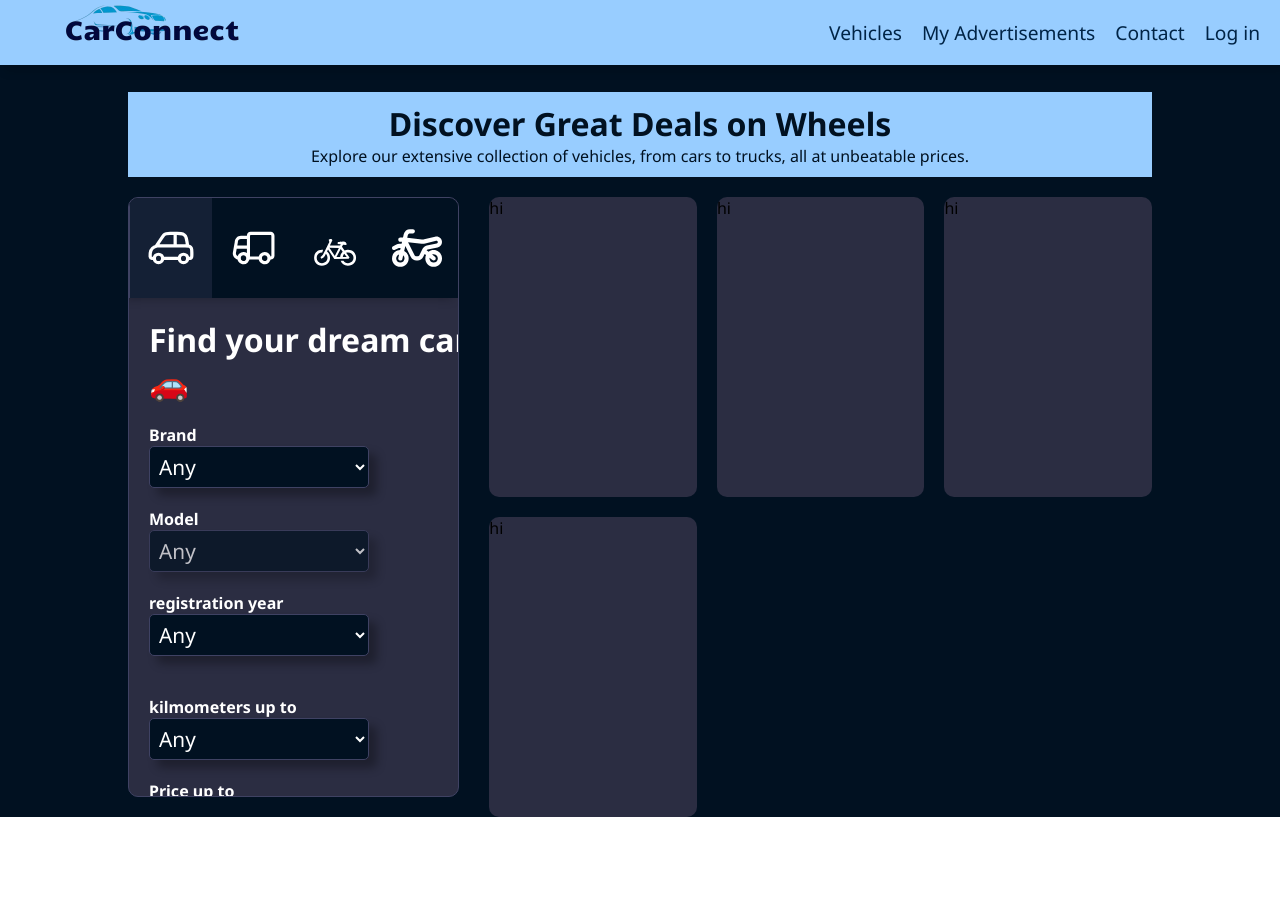
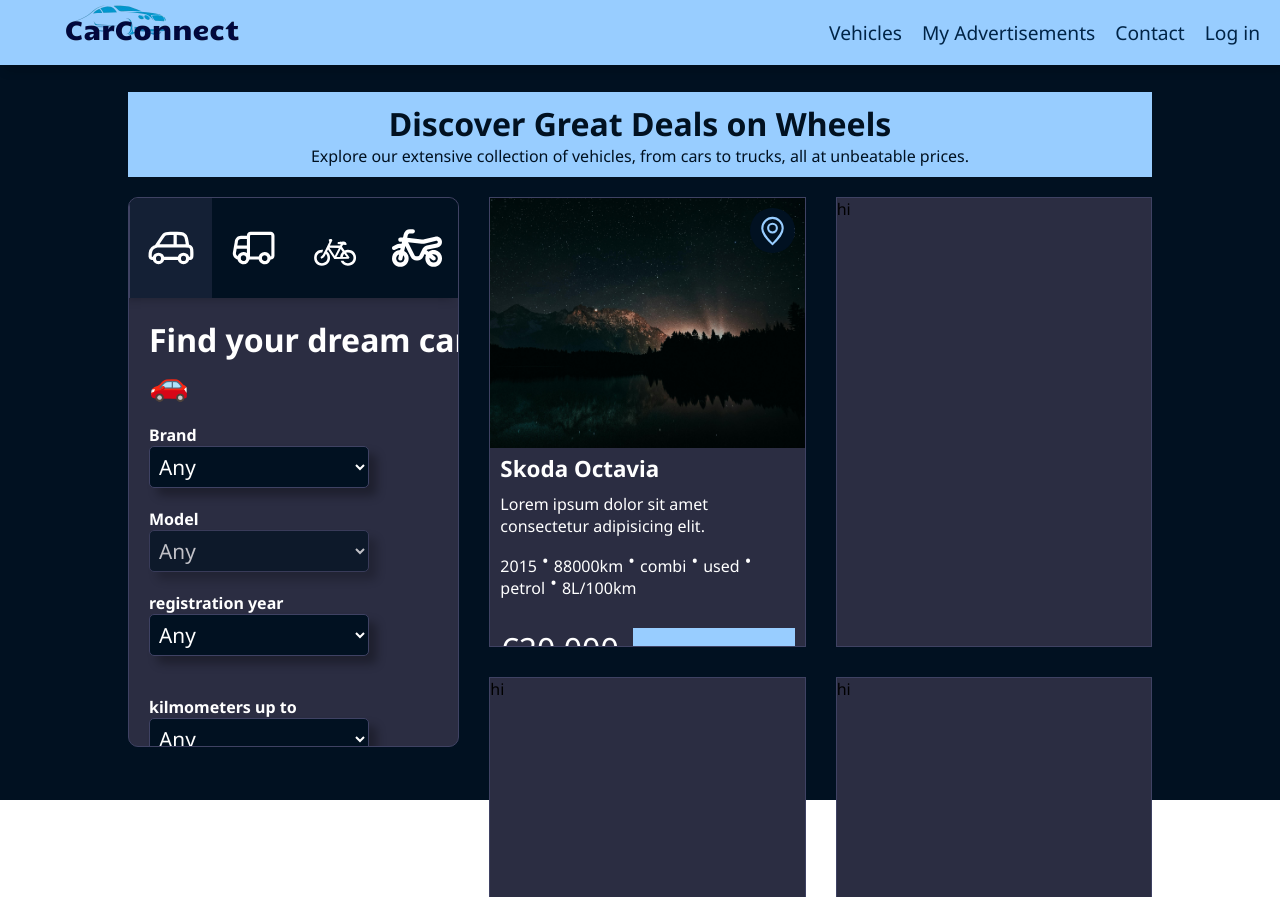
Before and after one commit to David-Sivec/WebAppsProjects, a React (Vite) app in the folder Autobazár/Frontend/: page /vehicles in a window 1280 px wide. Before the commit the page ends 817 px from the top, so only its background shows below. Built offline with nearby package versions, Linux system fonts and the light colour scheme.

Commit message:
vehicle subpage

```diff
--- a/Autobazár/Frontend/src/Components/HorizontalFiltration.css
+++ b/Autobazár/Frontend/src/Components/HorizontalFiltration.css
@@ -27,7 +27,7 @@
   display: flex;
   flex-direction: column;
   width: 100%;
-  height: 600px;
+  height: 550px;
   background-color: var(--dark-bluee);
   border-radius: 10px;
   border: 1px solid var(--border);
@@ -129,8 +129,8 @@
   user-select: none;
 }
 
-.header-vehicle:hover {
-  padding-right: 100px;
+.header-vehicle2:hover {
+  padding-right: 50px;
 }
 
 .actual2 {
--- a/Autobazár/Frontend/src/Links/Vehicles.jsx
+++ b/Autobazár/Frontend/src/Links/Vehicles.jsx
@@ -12,7 +12,20 @@ function Vehicles() {
         <div className="box">
           <HorizontalFiltration />
           <div className="vehicle-list">
-            <div className="vehicle-card">hi</div>
+            <div className="vehicle-card">
+              <img src="./images/bg.jpg" alt="" className="vehicle-card-image" />
+              <div className="location">
+                Slovakia
+                <svg width="40px" height="40px" viewBox="0 0 24 24" fill="none" xmlns="http://www.w3.org/2000/svg"><g id="SVGRepo_bgCarrier" stroke-width="0"></g><g id="SVGRepo_tracerCarrier" stroke-linecap="round" stroke-linejoin="round"></g><g id="SVGRepo_iconCarrier"> <path d="M12 21C15.5 17.4 19 14.1764 19 10.2C19 6.22355 15.866 3 12 3C8.13401 3 5 6.22355 5 10.2C5 14.1764 8.5 17.4 12 21Z" stroke="#98CDFF" stroke-width="1.44" stroke-linecap="round" stroke-linejoin="round"></path> <path d="M12 13C13.6569 13 15 11.6569 15 10C15 8.34315 13.6569 7 12 7C10.3431 7 9 8.34315 9 10C9 11.6569 10.3431 13 12 13Z" stroke="#98CDFF" stroke-width="1.44" stroke-linecap="round" stroke-linejoin="round"></path> </g></svg>
+              </div>
+              <h3>Skoda Octavia</h3>
+              <p>Lorem ipsum dolor sit amet consectetur adipisicing elit.</p>
+              <p>2015 <span>·</span> 88000km <span>·</span> combi <span>·</span> used <span>·</span> petrol <span>·</span> 8L/100km</p>
+              <div className="vehicle-card-bottom">
+                <p className="card-price">€20,000</p>
+                <button className="vehicle-card-btn">Show more</button>
+              </div>
+            </div>
             <div className="vehicle-card">hi</div>
             <div className="vehicle-card">hi</div>
             <div className="vehicle-card">hi</div>
--- a/Autobazár/Frontend/src/Links/bricks.css
+++ b/Autobazár/Frontend/src/Links/bricks.css
@@ -163,6 +163,7 @@ h2 {
   align-items: center;
   background-color: var(--very-dark-blue);
   padding-top: 70px;
+  height: calc(100vh - 22px);
 }
 
 .header {
@@ -183,15 +184,98 @@ h2 {
 
 .vehicle-list {
   display: grid;
-  grid-template-columns: 1fr 1fr 1fr;
-  gap: 20px;
+  grid-template-columns: 1fr 1fr;
+  gap: 30px;
+  overflow-x: auto;
+  height: 700px;
+  scrollbar-color: var(--light-blue) var(--very-dark-blue);
 }
 
 .vehicle-card {
-  height: 300px;
+  height: 450px;
   background-color: var(--dark-bluee);
-  border-radius: 10px;
+  /*border-radius: 10px;*/
+  border: 1px solid var(--border);
+  overflow: hidden;
+  position: relative;
+}
 
+.location {
+  position: absolute;
+  top: 10px;
+  right: 10px;
+  width: 45px;
+  height: 45px;
+  cursor: pointer;
+  background-color: var(--very-dark-blue);
+  color: var(--white);
+  display: flex;
+  padding-left: 10px;
+  align-items: center;
+  border-radius: 50px;
+  overflow: hidden;
+  transition: all 0.5s;
+}
+
+.location svg {
+  position: absolute;
+  right: 0;
+  padding-right: 5px;
+  z-index: 2;
+  background-color: var(--very-dark-blue);
+}
+
+.location:hover {
+  width: 115px;
+}
+
+.vehicle-card-image {
+  width: 100%;
+  height: 250px;
+  object-fit: cover;
+}
+
+.vehicle-card h3 {
+  font-size: 1.4em;
+  padding: 0 10px;
+  color: var(--white);
+}
+
+.vehicle-card p {
+  color: var(--white);
+  padding: 9px 10px;
+}
+
+.card-price {
+  font-size: 2em;
+}
+
+.vehicle-card p span {
+  font-size: 2em;
+  line-height: 10px;
+}
+
+.vehicle-card-btn {
+  background-color: var(--light-blue);
+  color: var(--very-dark-blue);
+  padding: 10px 30px;
+  border: none;
+  cursor: pointer;
+  transition: all 0.3s;
+  font-size: 1.2em;
+  margin-top: 10px;
+}
+
+.vehicle-card-btn:hover {
+  background-color: var(--very-dark-blue);
+  scale: 1.05;
+  color: var(--white);
+}
+
+.vehicle-card-bottom {
+  display: flex;
+  justify-content: space-between;
+  margin: 10px 10px 10px 0;
 }
 
 @media (max-width: 800px) {
```
